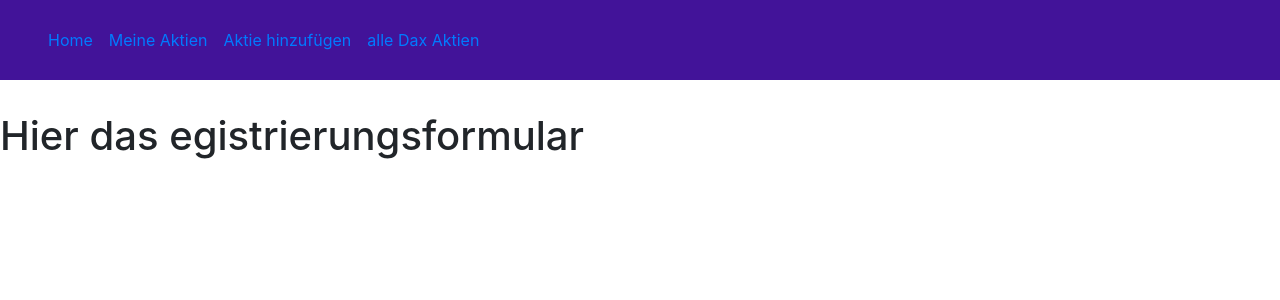
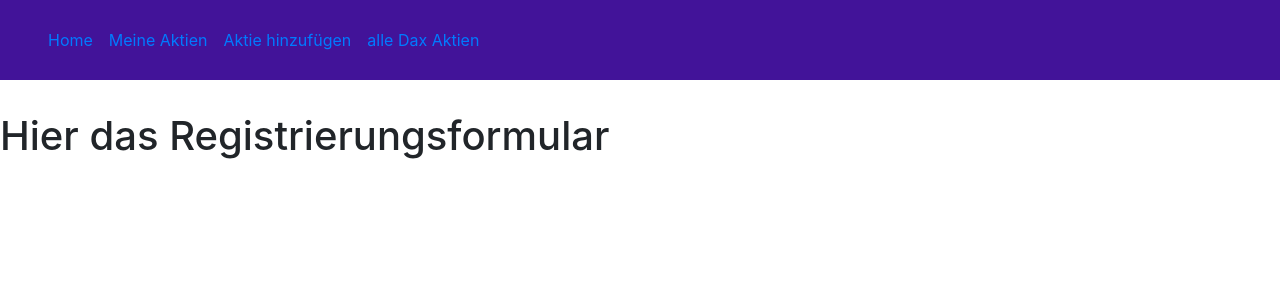
Before and after one commit to AndreasRaisl/StockMonitoring, an Angular app: page /register in a window 1280 px wide. Shown: the top 300 px of the page. Built offline with nearby package versions, Linux system fonts and the light colour scheme.

Commit message:
correct spelling error

```diff
--- a/src/app/components/register/register.component.html
+++ b/src/app/components/register/register.component.html
@@ -1 +1 @@
-<h1> Hier das egistrierungsformular  </h1>
+<h1> Hier das Registrierungsformular  </h1>
```
